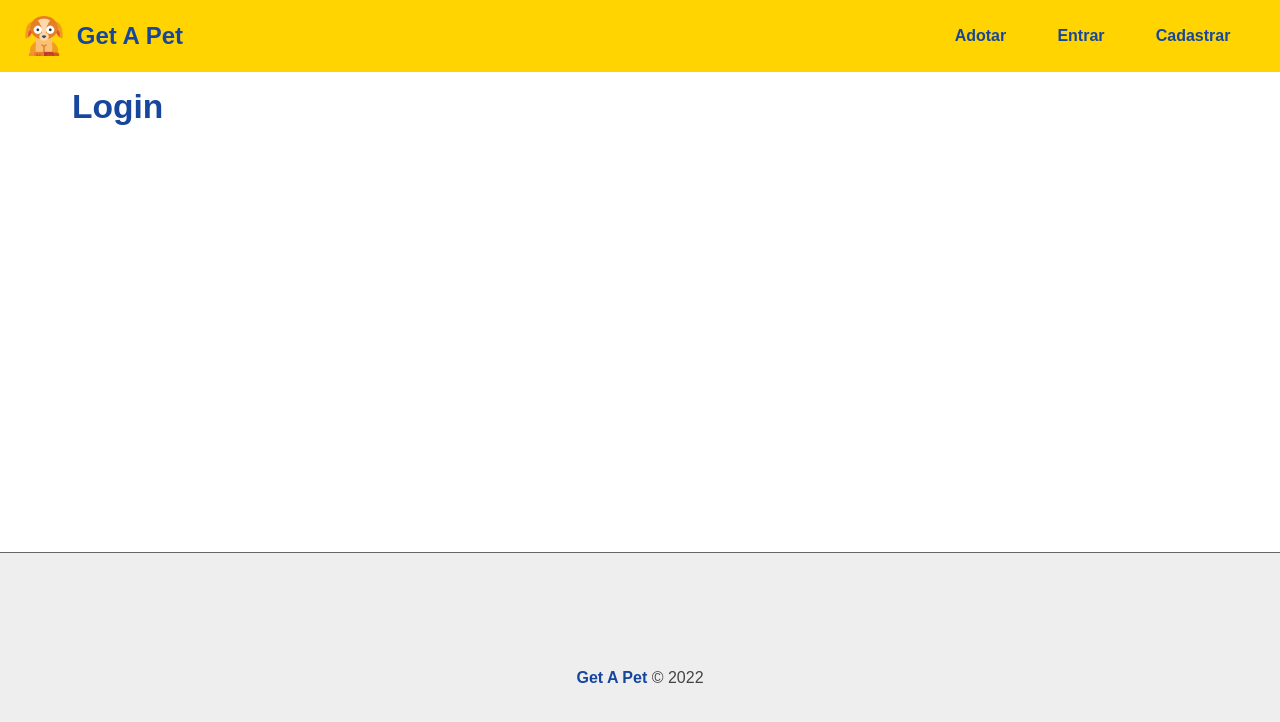
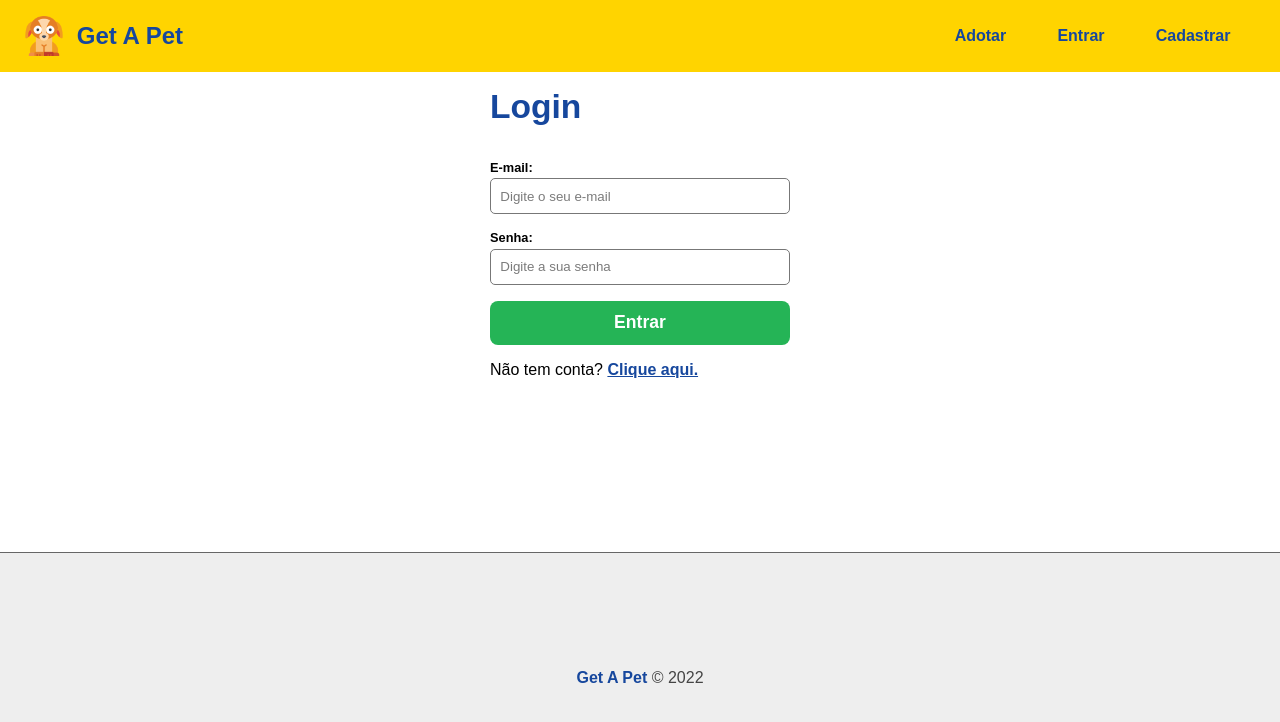
Before and after one commit to romulogoncalves94/get-a-pet, a React (Create React App) app in the folder frontend/: page /login in a window 1280 px wide. Shown: the top 722 px of the page. Built offline with nearby package versions, Linux system fonts and the light colour scheme.

Commit message:
feat: finalização de autenticação, criação de login e validação

```diff
--- a/frontend/src/components/layout/Navbar.js
+++ b/frontend/src/components/layout/Navbar.js
@@ -1,10 +1,14 @@
 import { Link } from 'react-router-dom'
-
+import { useContext } from 'react'
 import Logo from '../../assets/img/logo.png'
 import styles from './Navbar.module.css'
 
+/* Context */
+import { Context } from '../../context/UserContext'
+
 function Navbar(){
 
+    const {authenticated, logout} = useContext(Context)
     return(
         <nav className={styles.navbar}>
             <div className={styles.navbar_logo}>
@@ -15,12 +19,21 @@
                 <li>
                     <Link to='/'>Adotar</Link>
                 </li>
+                {authenticated ? (
+                <>
+                    <li onClick={logout}>Sair</li>
+                </>
+                ) : (
+                <>
                     <li>
                         <Link to='/login'>Entrar</Link>
                     </li>
                     <li>
                         <Link to='/register'>Cadastrar</Link>
                     </li>
+                </>
+                )}
+
             </ul>
         </nav>
     )
--- a/frontend/src/components/pages/Auth/Login.js
+++ b/frontend/src/components/pages/Auth/Login.js
@@ -1,8 +1,48 @@
+import { useState, useContext } from 'react'
+import Input from '../../form/Input'
+import styles from '../../form/Form.module.css'
+import { Link } from 'react-router-dom'
+
+/* Context */
+import { Context } from '../../../context/UserContext'
+
 function Login(){
 
+    const [user, setUser] = useState({})
+    const { login } = useContext(Context)
+
+    function handleChange(e){
+        setUser({...user, [e.target.name]: e.target.value})
+    }
+
+    function handleSubmit(e){
+        e.preventDefault()
+        login(user)
+    }
+
     return(
-        <section>
+        <section className={styles.form_container}>
             <h1>Login</h1>
+            <form onSubmit={handleSubmit}>
+                <Input
+                    text='E-mail'
+                    type = 'email'
+                    name = 'email'
+                    placeholder = 'Digite o seu e-mail'
+                    handleOnChange={handleChange}
+                />
+                <Input
+                    text='Senha'
+                    type = 'password'
+                    name = 'password'
+                    placeholder = 'Digite a sua senha'
+                    handleOnChange={handleChange}
+                />
+                <input type='submit' value='Entrar'/>
+            </form>
+            <p>
+                Não tem conta? <Link to='/register'>Clique aqui.</Link>
+            </p>
         </section>
     )
 
--- a/frontend/src/context/UserContext.js
+++ b/frontend/src/context/UserContext.js
@@ -5,9 +5,9 @@
 
 function UserProvider({ children }){
 
-    const {authenticated, register} = useAuth()
+    const {authenticated, register, logout, login} = useAuth()
 
-    return <Context.Provider value={{ authenticated, register }}>{children}</Context.Provider>
+    return <Context.Provider value={{ authenticated, register, logout, login }}>{children}</Context.Provider>
 
 }
 
--- a/frontend/src/hooks/useAuth.js
+++ b/frontend/src/hooks/useAuth.js
@@ -53,6 +53,44 @@
 
     }
 
-    return { authenticated, register }
+    async function login(user){
+
+        let msgText = 'Login realizado com sucesso!'
+        let msgType = 'success'
+
+        try {
+
+            const data = await api.post('/users/login', user).then((response) => {
+                return response.data
+            })
+
+            await authUser(data)
+
+        } catch (error) {
+
+            msgText = error.response.data.message
+            msgType = 'error'
+
+        }
+
+        setFlashMessage(msgText, msgType)
+
+    }
+
+    function logout(){
+
+        const msgText = 'Logout realizado com sucesso!'
+        const msgType = 'success'
+
+        setAuthenticated(false)
+        localStorage.removeItem('token')
+        api.defaults.headers.Authorization = undefined
+        navigate('/')
+
+        setFlashMessage(msgText, msgType)
+
+    }
+
+    return { authenticated, register, logout, login }
 
 }
```
Lines whose indentation alone changed are shown as unchanged.
